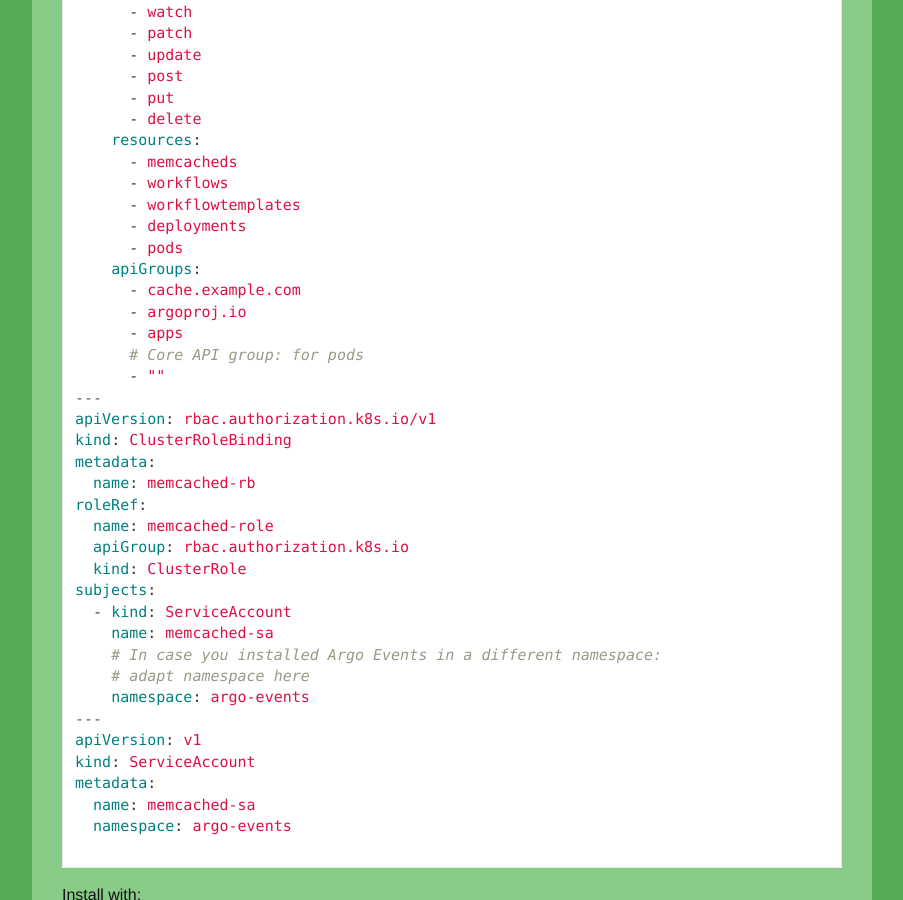
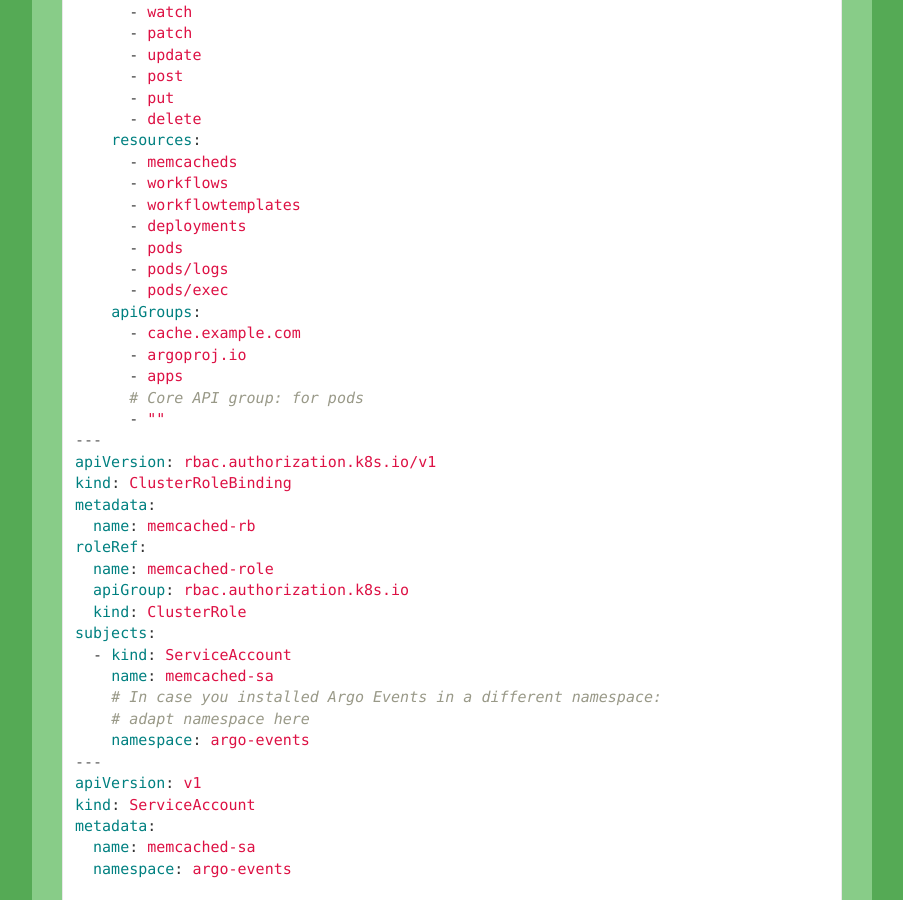
Before and after one commit to reinvantveer/reinvantveer.github.io, a Jekyll site: the page built from _posts/2022-01-29-easier-operator.md, in a window 1280 px wide and 900 px high, scrolled down 6970 px. Shown: the whole window, without its empty margins (188-1091 px from the left). Built offline with Jekyll 4.4.1, drawn with Linux system fonts in a browser that asks for light colours; comment, search, counter and statistics services are not loaded.

Commit message:
add missing resources to squash bug on workflow exec
Signed-off-by: reinvantveer <rein@vantveer.me>

```diff
--- a/_includes/memcached/rbac.yaml
+++ b/_includes/memcached/rbac.yaml
@@ -22,6 +22,8 @@
       - workflowtemplates
       - deployments
       - pods
+      - pods/logs
+      - pods/exec
     apiGroups:
       - cache.example.com
       - argoproj.io
```
